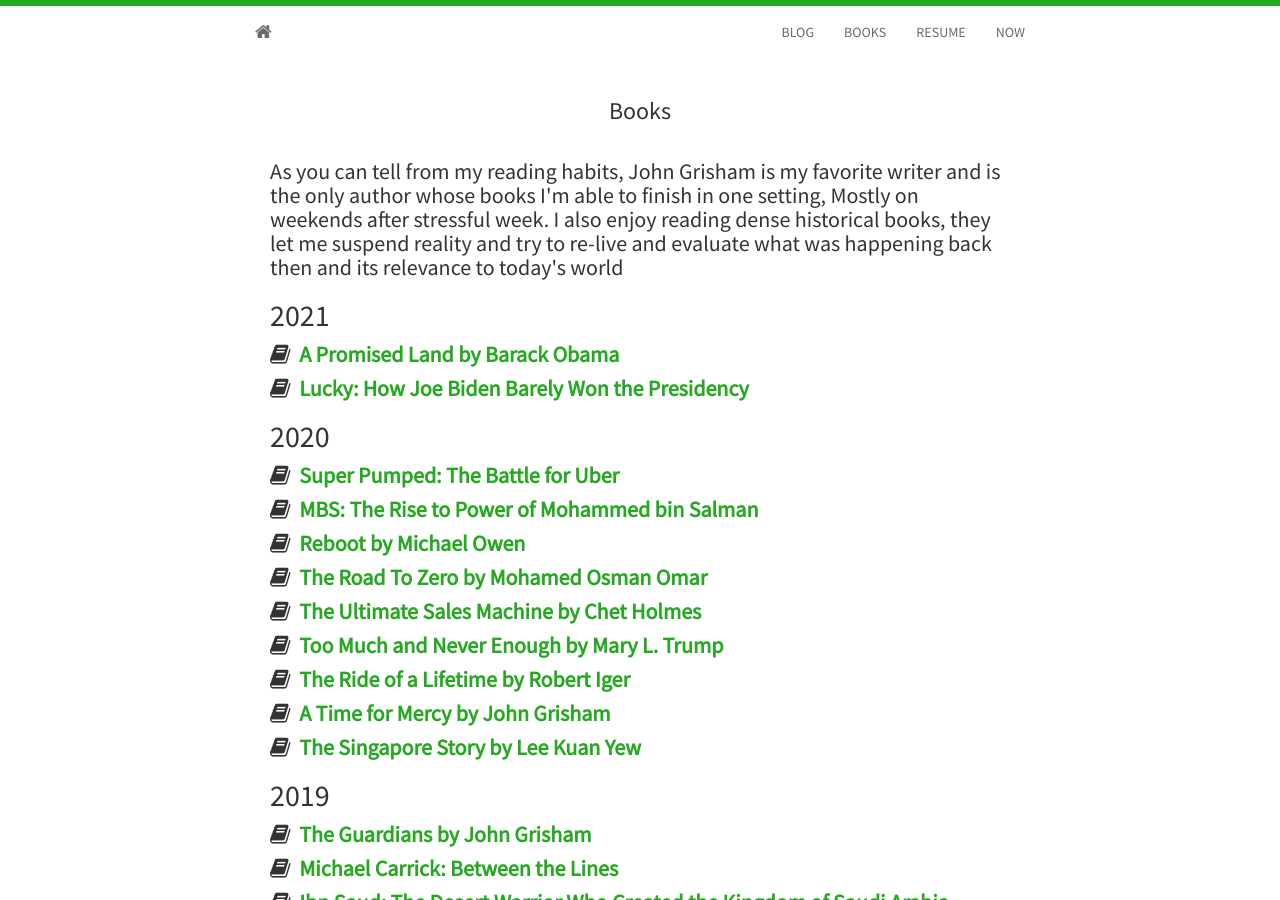
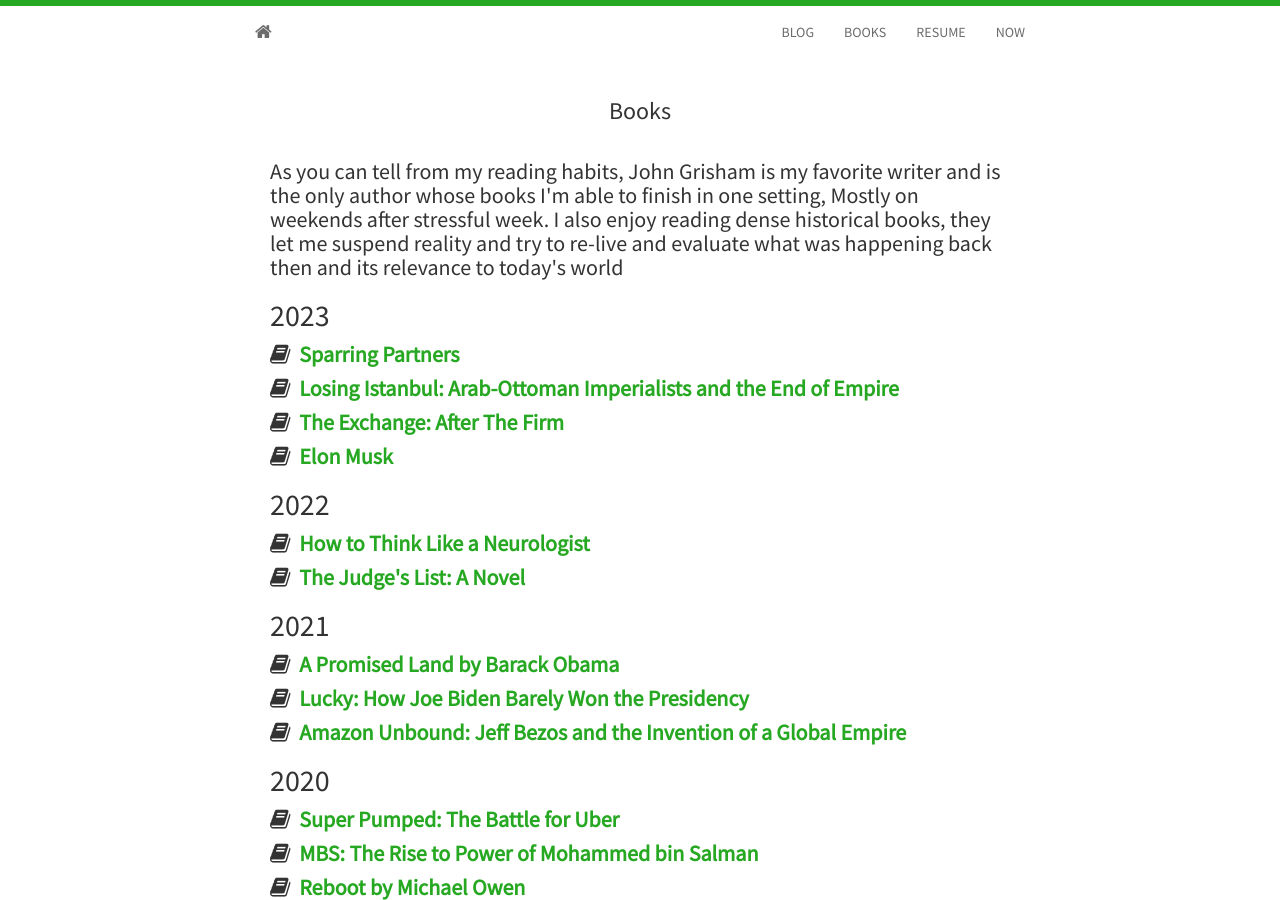
Before and after one commit to burhaninho/burhaninho.github.io, a Jekyll site: the page built from books.html, in a window 1280 px wide and 900 px high. Built offline with Jekyll 4.4.1, drawn with Linux system fonts in a browser that asks for light colours; nearby versions of some CDN libraries; some of the changed text lies outside the part shown.

Commit message:
Update books.html

```diff
--- a/_includes/books.html
+++ b/_includes/books.html
@@ -5,6 +5,32 @@
     <div class="panel-body">
 		<h4> As you can tell from my reading habits, John Grisham is my favorite writer and is the only author whose books I'm able to finish in one setting, Mostly on weekends after stressful week.
 		     I also enjoy reading dense historical books, they let me suspend reality and try to re-live and evaluate what was happening back then and its relevance to today's world
+		</h4>
+
+		<h2>
+			2023
+		</h2>
+		<h4>
+			<i class="fa fa-book"></i><strong>&nbsp;&nbsp;<a href="https://www.amazon.com/Sparring-Partners-John-Grisham/dp/0593470907/">Sparring Partners</a></strong>
+		</h4>
+		<h4>
+			<i class="fa fa-book"></i><strong>&nbsp;&nbsp;<a href="https://www.amazon.com/Losing-Istanbul-Arab-Ottoman-Imperialists-Empire/dp/1503634043/">Losing Istanbul: Arab-Ottoman Imperialists and the End of Empire</a></strong>
+		</h4>
+		<h4>
+			<i class="fa fa-book"></i><strong>&nbsp;&nbsp;<a href="https://www.amazon.com/Exchange-After-Firm/dp/0593669894/">The Exchange: After The Firm</a></strong>
+		</h4>
+		<h4>
+			<i class="fa fa-book"></i><strong>&nbsp;&nbsp;<a href="https://www.amazon.com/Elon-Musk-Walter-Isaacson/dp/1982181281/">Elon Musk</a></strong>
+		</h4>
+
+		<h2>
+			2022
+		</h2>
+		<h4>
+			<i class="fa fa-book"></i><strong>&nbsp;&nbsp;<a href="https://www.amazon.com/How-Think-Like-Neurologist-Case-Based/dp/0197576664/">How to Think Like a Neurologist</a></strong>
+		</h4>
+		<h4>
+			<i class="fa fa-book"></i><strong>&nbsp;&nbsp;<a href="https://www.amazon.com/Judges-List-Novel-Whistler/dp/0593157834">The Judge's List: A Novel</a></strong>
 		</h4>
 
 		<h2>
@@ -16,7 +42,9 @@
 		<h4>
 			<i class="fa fa-book"></i><strong>&nbsp;&nbsp;<a href="https://www.amazon.com/Lucky-How-Biden-Barely-Presidency/dp/0525574220/">Lucky: How Joe Biden Barely Won the Presidency</a></strong>
 		</h4>
-
+	    <h4>
+			<i class="fa fa-book"></i><strong>&nbsp;&nbsp;<a href="https://www.amazon.com/Amazon-Unbound-Invention-Global-Empire/dp/1982132620/">Amazon Unbound: Jeff Bezos and the Invention of a Global Empire</a></strong>
+		</h4>
 		<h2>
 			2020
 		</h2>
@@ -275,7 +303,7 @@
 		</h4>
 
 
-		<h5> Updated on April, 2021 </h5>
+		<h5> Updated on January, 2023 </h5>
     </div>
   </div>
 </div>
```
